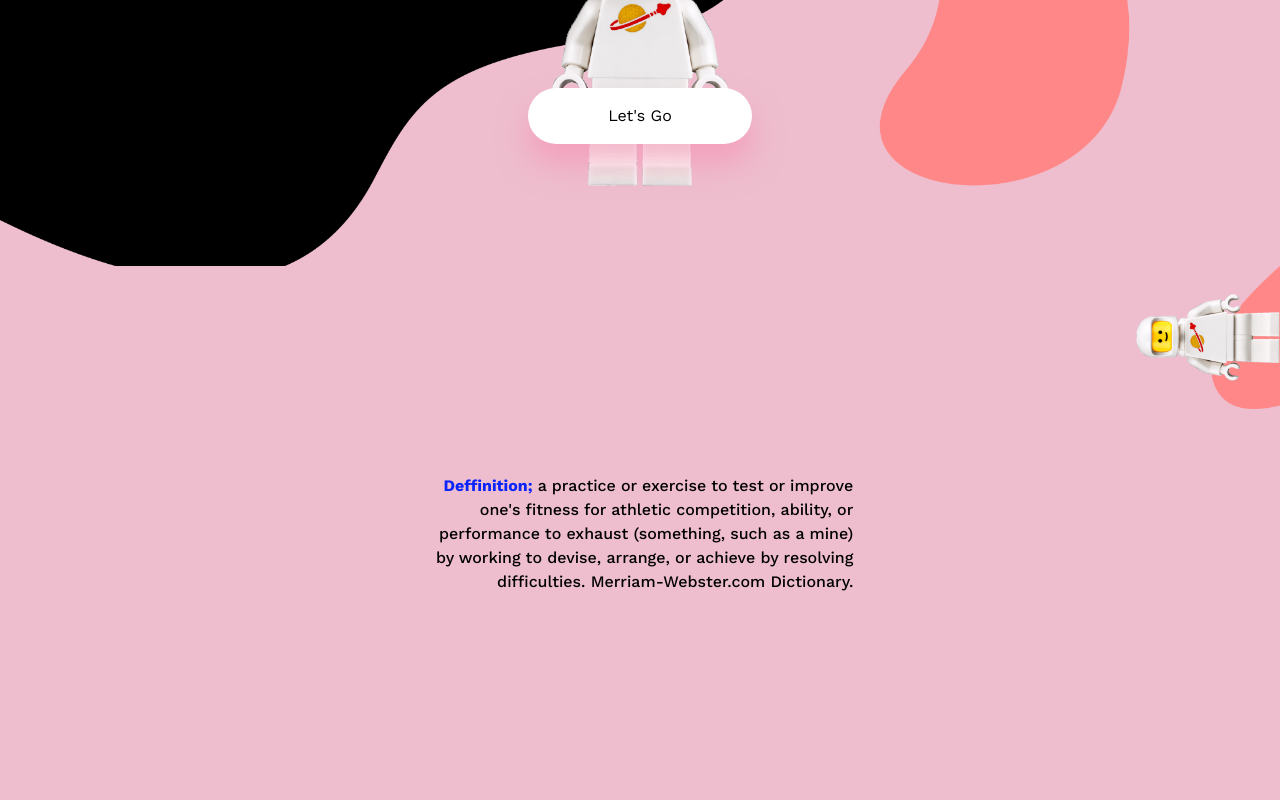
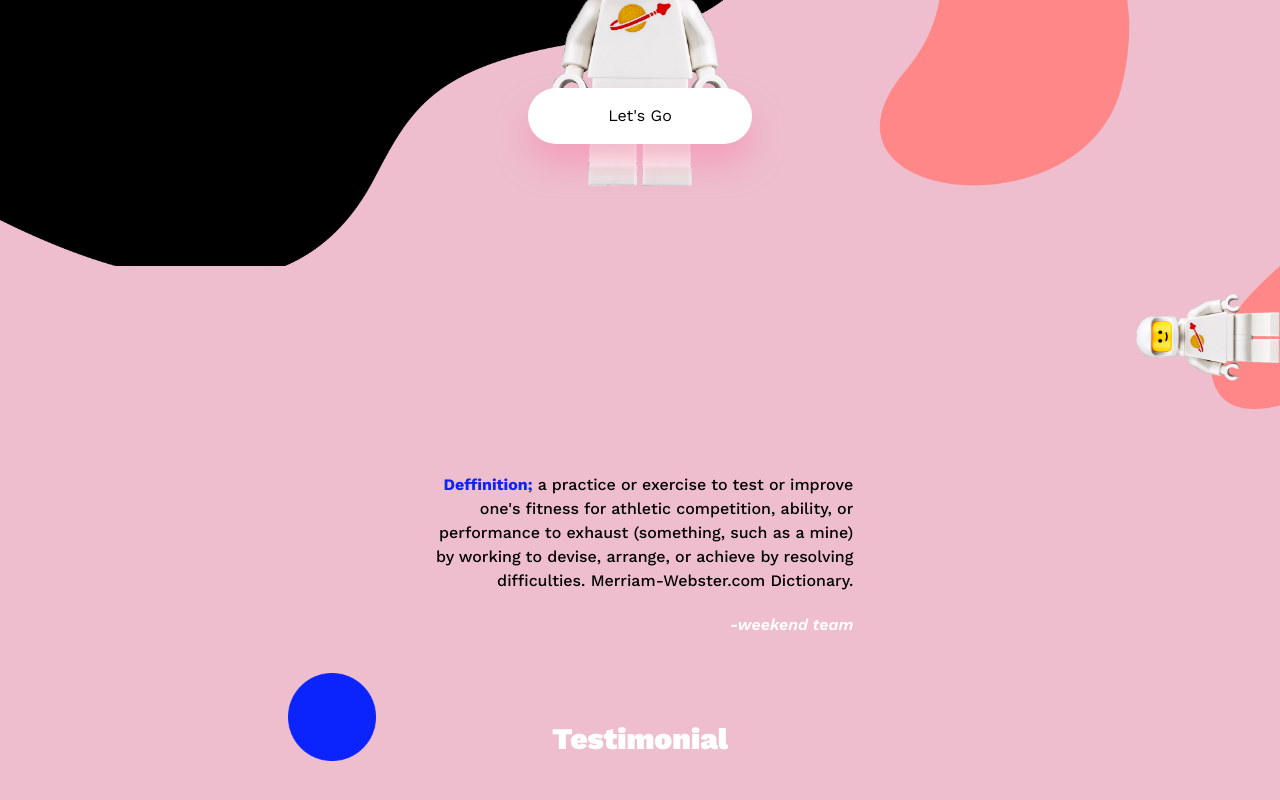
Before and after one commit to firhanram/weekend-test, a React (Create React App) app: page / in a window 1280 px wide. Shown: the part 458-1258 px from the top of the page. Built offline with nearby package versions, Linux system fonts and the light colour scheme.

Commit message:
styling testimonial section

```diff
--- a/src/App.js
+++ b/src/App.js
@@ -1,4 +1,9 @@
 import { Header, Hero, Testimonial } from "./components"
+import Background from './assets/images/background.png'
+
+const style = {
+  backgroundImage: `url(${Background})`
+}
 
 const App = () => {
   return (
--- a/src/components/Testimonial/index.js
+++ b/src/components/Testimonial/index.js
@@ -1,13 +1,21 @@
 import Lego2 from '../../assets/images/lego2.png'
+import Oval from '../../assets/images/oval.png'
 
 const Testimonial = () => {
     return (
-        <section className="w-full bg-primary h-section relative flex flex-col items-center">
-            <img src={Lego2} alt="Lego" className="w-36 absolute right-0"/>
-            <div className="mt-52 absolute w-10/12 lg:w-4/12">
+        <section className="w-full bg-primary h-section relative">
+            <div className="flex w-full justify-end">
+                <img src={Lego2} alt="Lego" className="w-36"/>
+            </div>
+            <div className="mt-16 w-10/12 xl:w-4/12 mx-auto">
                 <p className="text-right font-medium">
                     <span className="text-secondary font-bold">Deffinition;</span> a practice or exercise to test or improve one's fitness for athletic competition, ability, or performance to exhaust (something, such as a mine) by working to devise, arrange, or achieve by resolving difficulties. Merriam-Webster.com Dictionary.
                 </p>
+                <h3 className="font-semibold italic text-primary mt-5 text-right">-weekend team</h3>
+            </div>
+            <img src={Oval} alt="oval" className="w-20.5 mt-9 ml-14 lg:ml-72"/>
+            <div className="w-10/12 mx-auto">
+                <h3 className="text-primary font-black text-3xl -mt-5 lg:text-center lg:-mt-10">Testimonial</h3>
             </div>
         </section>
     )
--- a/tailwind.config.js
+++ b/tailwind.config.js
@@ -20,6 +20,10 @@ module.exports = {
       },
       height: {
         section: '41rem',
+        group: '82rem'
+      },
+      width: {
+        '20.5' : '5.5rem'
       },
       borderRadius: {
         '4xl': '1.8rem'
```
